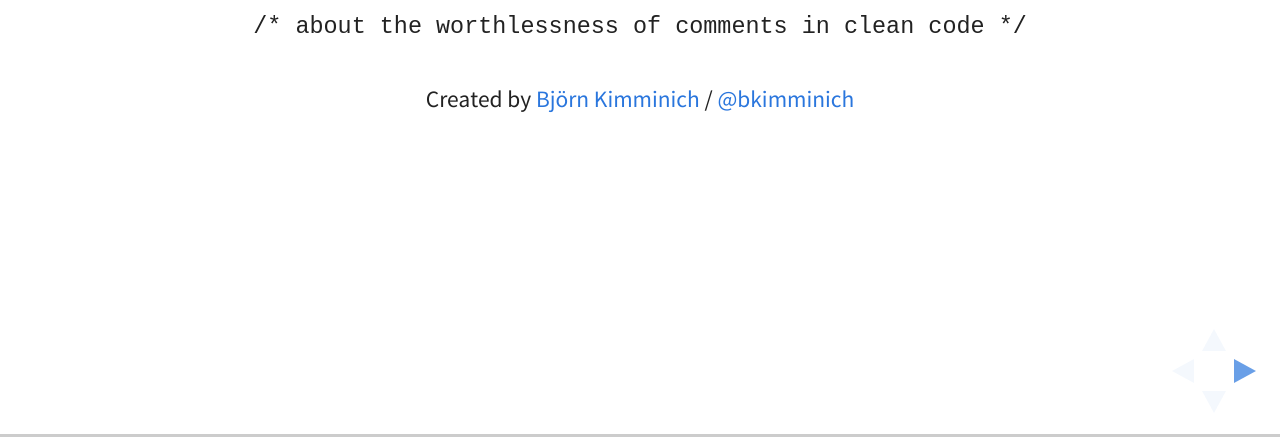
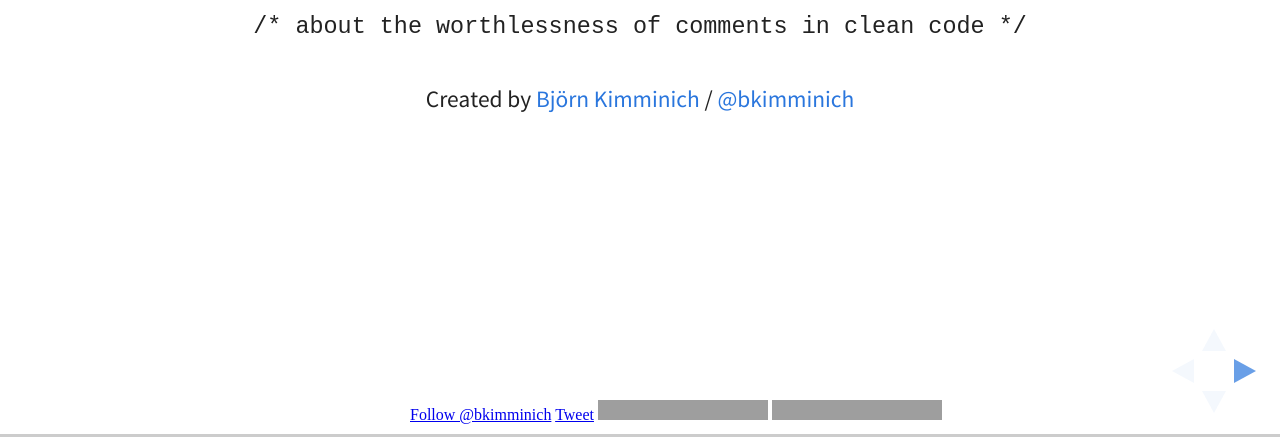
Before and after one commit to bkimminich/no-comments, a website: page index.html in a window 1280 px wide. Shown: the part 363-800 px from the top of the page. Drawn offline with Linux system fonts and the light colour scheme; grey boxes are pictures that could not be loaded.

Commit message:
added social button bar

```diff
--- a/index.html
+++ b/index.html
@@ -591,5 +591,16 @@
 
 </script>
 
+<div class="hidden-mobile">
+    <div style="display: block; position: absolute; bottom: 14px; left: 50%; margin-left: -230px; z-index: 20;">
+        <a href="https://twitter.com/bkimminich" class="twitter-follow-button" data-show-count="false">Follow @bkimminich</a>
+        <script>!function(d,s,id){var js,fjs=d.getElementsByTagName(s)[0],p=/^http:/.test(d.location)?'http':'https';if(!d.getElementById(id)){js=d.createElement(s);js.id=id;js.src=p+'://platform.twitter.com/widgets.js';fjs.parentNode.insertBefore(js,fjs);}}(document, 'script', 'twitter-wjs');</script>
+        <a href="https://twitter.com/share" class="twitter-share-button" data-url="http://no-comment.kimminich.de" data-text="#NoComment! - About the worthlessness of comments in #cleancode (presented at @Clean_Code_Days 2015)" data-via="bkimminich">Tweet</a>
+        <script>!function(d,s,id){var js,fjs=d.getElementsByTagName(s)[0],p=/^http:/.test(d.location)?'http':'https';if(!d.getElementById(id)){js=d.createElement(s);js.id=id;js.src=p+'://platform.twitter.com/widgets.js';fjs.parentNode.insertBefore(js,fjs);}}(document, 'script', 'twitter-wjs');</script>
+        <iframe src="https://ghbtns.com/github-btn.html?user=bkimminich&type=follow&count=true" frameborder="0" scrolling="0" width="170px" height="20px"></iframe>
+        <iframe src="https://ghbtns.com/github-btn.html?user=bkimminich&repo=no-comment&type=star&count=true" frameborder="0" scrolling="0" width="170px" height="20px"></iframe>
+    </div>
+</div>
+
 </body>
 </html>
```
